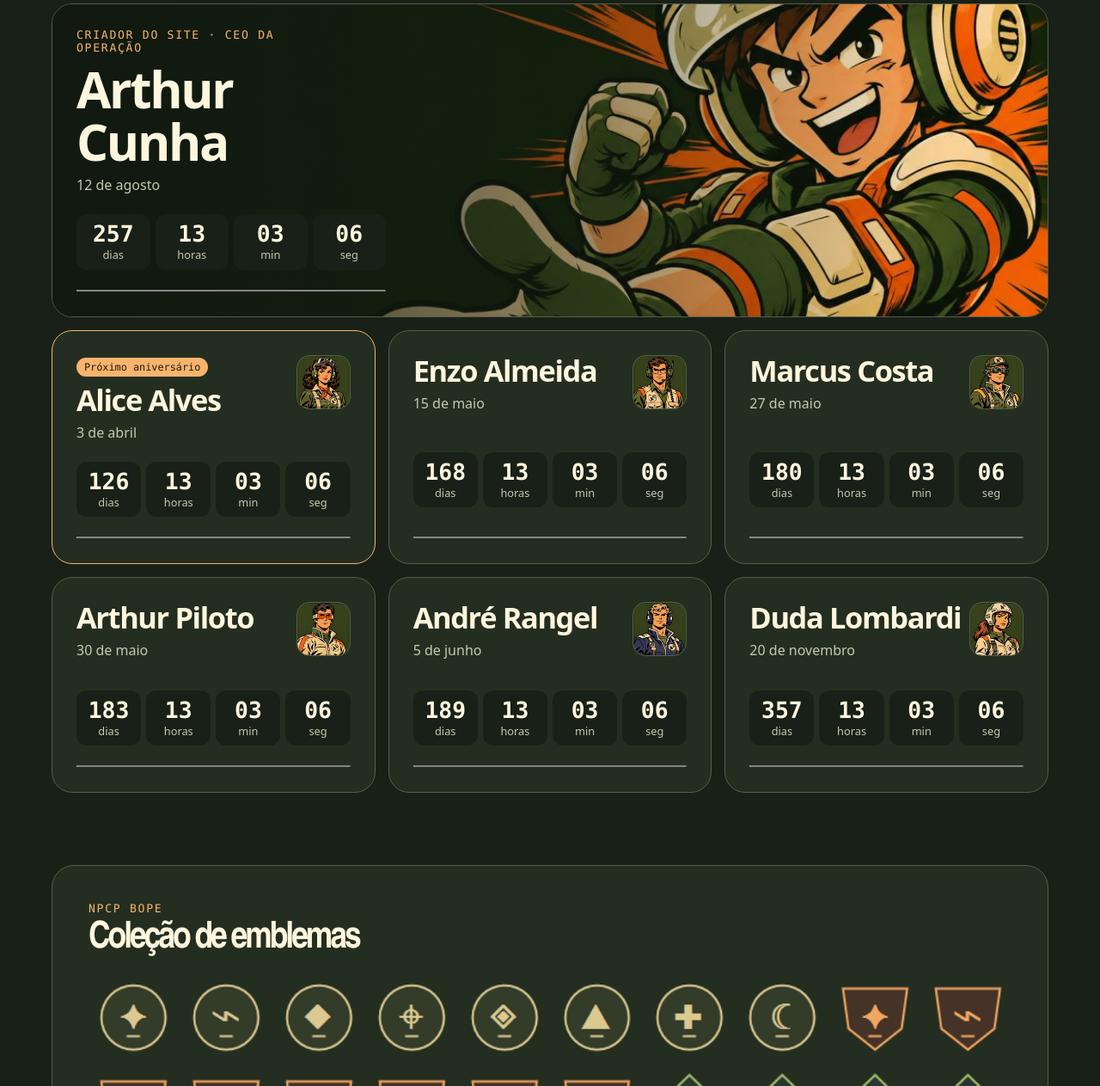
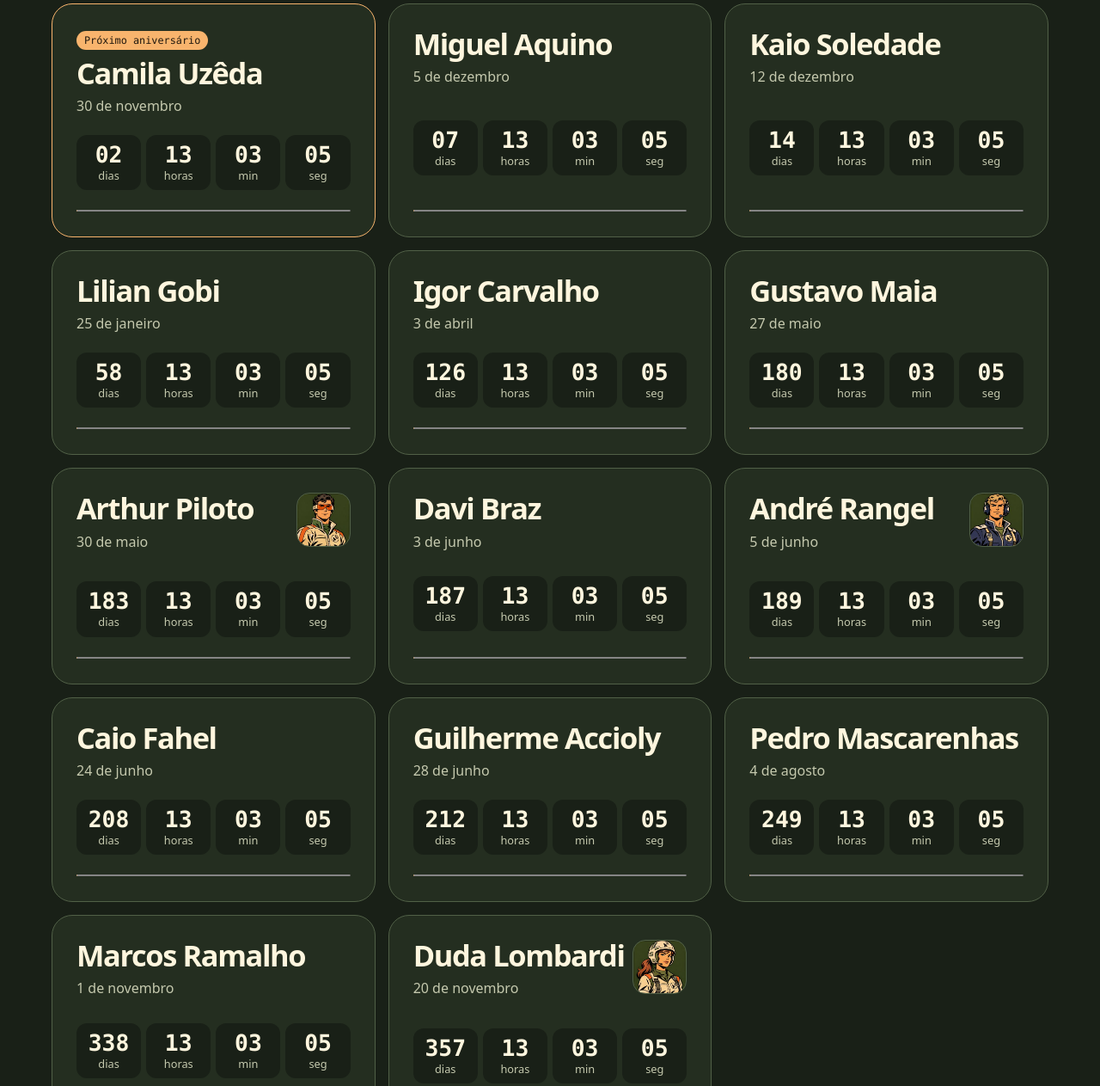
Before and after one commit to arthurcunha88/contagem-de-aniversario-bope, a plain HTML site: page dist/index.html in a window 1280 px wide. Shown: the part 860-2123 px from the top of the page at 86% size. Drawn offline with Linux system fonts and the light colour scheme.

Commit message:
Atualiza agenda com membros do NPCP confirmados nas planilhas

```diff
--- a/dist/app.js
+++ b/dist/app.js
@@ -1,15 +1,13 @@
 
 
 
-const defaults                      = [
-  { id: "alice", day: 3, month: 4 },
-  { id: "enzo", day: 15, month: 5 },
-  { id: "marcus", day: 27, month: 5 },
-  { id: "piloto", day: 30, month: 5 },
-  { id: "andre", day: 5, month: 6 },
-  { id: "arthur", day: 12, month: 8 },
-  { id: "duda", day: 20, month: 11 },
-];
+const defaults                      = [...document.querySelectorAll             ("[data-member]")].flatMap((card) => {
+  const id = card.dataset.member;
+  const date = card.querySelector("time")?.dateTime;
+  if (!id || !date) return [];
+  const [month, day] = date.split("-").map(Number);
+  return [{ id, day, month }];
+});
 const storageKey = "npcpbope:birthday-records:v1";
 
 try {
@@ -102,11 +100,7 @@ function render() {
   schedule.sort((a, b) => orderedNames ? alphabetical.compare(a.name, b.name) : a.birthday.midnight - b.birthday.midnight);
   const order = schedule.map(({ id }) => id).join(",");
   if (list && order !== currentOrder) {
-    const founder = schedule.find(({ id }) => id === "arthur");
-    if (founder) list.append(founder.card);
-    for (const { id, card } of schedule) {
-      if (id !== "arthur") list.append(card);
-    }
+    for (const { card } of schedule) list.append(card);
     currentOrder = order;
   }
   for (const { birthday, card, timer, digits, status, badge, progress } of schedule) {
--- a/dist/index.html
+++ b/dist/index.html
@@ -48,44 +48,34 @@
       </div>
       <div class="birthday-list" id="birthdays">
         <!-- Birthdays are in HTML so dates remain readable without JavaScript. -->
-        <article class="birthday founder" data-reveal data-member="arthur">
+        <article class="birthday" data-reveal data-member="lilian">
           <div class="birthday-heading">
-            <p class="kicker founder-label">Criador do site · CEO da operação</p>
-            <h3>Arthur Cunha</h3><time datetime="08-12">12 de agosto</time>
+            <h3>Lilian Gobi</h3><time datetime="01-25">25 de janeiro</time>
           </div>
           <p class="status" hidden></p>
-          <div class="timer" role="timer" aria-label="Tempo até o aniversário de Arthur Cunha">
+          <div class="timer" role="timer" aria-label="Tempo até o aniversário de Lilian Gobi">
             <span><b>–</b>dias</span><span><b>–</b>horas</span><span><b>–</b>min</span><span><b>–</b>seg</span>
           </div>
         </article>
-        <article class="birthday" data-reveal data-member="alice">
+        <article class="birthday" data-reveal data-member="igor">
           <div class="birthday-heading">
-            <h3>Alice Alves</h3><time datetime="04-03">3 de abril</time>
+            <h3>Igor Carvalho</h3><time datetime="04-03">3 de abril</time>
           </div>
           <p class="status" hidden></p>
-          <div class="timer" role="timer" aria-label="Tempo até o aniversário de Alice Alves">
+          <div class="timer" role="timer" aria-label="Tempo até o aniversário de Igor Carvalho">
             <span><b>–</b>dias</span><span><b>–</b>horas</span><span><b>–</b>min</span><span><b>–</b>seg</span>
           </div>
         </article>
-        <article class="birthday" data-reveal data-member="enzo">
+        <article class="birthday" data-reveal data-member="gustavo">
           <div class="birthday-heading">
-            <h3>Enzo Almeida</h3><time datetime="05-15">15 de maio</time>
+            <h3>Gustavo Maia</h3><time datetime="05-27">27 de maio</time>
           </div>
           <p class="status" hidden></p>
-          <div class="timer" role="timer" aria-label="Tempo até o aniversário de Enzo Almeida">
+          <div class="timer" role="timer" aria-label="Tempo até o aniversário de Gustavo Maia">
             <span><b>–</b>dias</span><span><b>–</b>horas</span><span><b>–</b>min</span><span><b>–</b>seg</span>
           </div>
         </article>
-        <article class="birthday" data-reveal data-member="marcus">
-          <div class="birthday-heading">
-            <h3>Marcus Costa</h3><time datetime="05-27">27 de maio</time>
-          </div>
-          <p class="status" hidden></p>
-          <div class="timer" role="timer" aria-label="Tempo até o aniversário de Marcus Costa">
-            <span><b>–</b>dias</span><span><b>–</b>horas</span><span><b>–</b>min</span><span><b>–</b>seg</span>
-          </div>
-        </article>
-        <article class="birthday" data-reveal data-member="piloto">
+        <article class="birthday has-portrait" data-reveal data-member="piloto">
           <div class="birthday-heading">
             <h3>Arthur Piloto</h3><time datetime="05-30">30 de maio</time>
           </div>
@@ -94,7 +84,16 @@
             <span><b>–</b>dias</span><span><b>–</b>horas</span><span><b>–</b>min</span><span><b>–</b>seg</span>
           </div>
         </article>
-        <article class="birthday" data-reveal data-member="andre">
+        <article class="birthday" data-reveal data-member="davi">
+          <div class="birthday-heading">
+            <h3>Davi Braz</h3><time datetime="06-03">3 de junho</time>
+          </div>
+          <p class="status" hidden></p>
+          <div class="timer" role="timer" aria-label="Tempo até o aniversário de Davi Braz">
+            <span><b>–</b>dias</span><span><b>–</b>horas</span><span><b>–</b>min</span><span><b>–</b>seg</span>
+          </div>
+        </article>
+        <article class="birthday has-portrait" data-reveal data-member="andre">
           <div class="birthday-heading">
             <h3>André Rangel</h3><time datetime="06-05">5 de junho</time>
           </div>
@@ -103,12 +102,75 @@
             <span><b>–</b>dias</span><span><b>–</b>horas</span><span><b>–</b>min</span><span><b>–</b>seg</span>
           </div>
         </article>
-        <article class="birthday" data-reveal data-member="duda">
+        <article class="birthday" data-reveal data-member="caio">
+          <div class="birthday-heading">
+            <h3>Caio Fahel</h3><time datetime="06-24">24 de junho</time>
+          </div>
+          <p class="status" hidden></p>
+          <div class="timer" role="timer" aria-label="Tempo até o aniversário de Caio Fahel">
+            <span><b>–</b>dias</span><span><b>–</b>horas</span><span><b>–</b>min</span><span><b>–</b>seg</span>
+          </div>
+        </article>
+        <article class="birthday" data-reveal data-member="guilherme">
+          <div class="birthday-heading">
+            <h3>Guilherme Accioly</h3><time datetime="06-28">28 de junho</time>
+          </div>
+          <p class="status" hidden></p>
+          <div class="timer" role="timer" aria-label="Tempo até o aniversário de Guilherme Accioly">
+            <span><b>–</b>dias</span><span><b>–</b>horas</span><span><b>–</b>min</span><span><b>–</b>seg</span>
+          </div>
+        </article>
+        <article class="birthday" data-reveal data-member="pedro">
+          <div class="birthday-heading">
+            <h3>Pedro Mascarenhas</h3><time datetime="08-04">4 de agosto</time>
+          </div>
+          <p class="status" hidden></p>
+          <div class="timer" role="timer" aria-label="Tempo até o aniversário de Pedro Mascarenhas">
+            <span><b>–</b>dias</span><span><b>–</b>horas</span><span><b>–</b>min</span><span><b>–</b>seg</span>
+          </div>
+        </article>
+        <article class="birthday" data-reveal data-member="marcos">
+          <div class="birthday-heading">
+            <h3>Marcos Ramalho</h3><time datetime="11-01">1 de novembro</time>
+          </div>
+          <p class="status" hidden></p>
+          <div class="timer" role="timer" aria-label="Tempo até o aniversário de Marcos Ramalho">
+            <span><b>–</b>dias</span><span><b>–</b>horas</span><span><b>–</b>min</span><span><b>–</b>seg</span>
+          </div>
+        </article>
+        <article class="birthday has-portrait" data-reveal data-member="duda">
           <div class="birthday-heading">
             <h3>Duda Lombardi</h3><time datetime="11-20">20 de novembro</time>
           </div>
           <p class="status" hidden></p>
           <div class="timer" role="timer" aria-label="Tempo até o aniversário de Duda Lombardi">
+            <span><b>–</b>dias</span><span><b>–</b>horas</span><span><b>–</b>min</span><span><b>–</b>seg</span>
+          </div>
+        </article>
+        <article class="birthday" data-reveal data-member="camila">
+          <div class="birthday-heading">
+            <h3>Camila Uzêda</h3><time datetime="11-30">30 de novembro</time>
+          </div>
+          <p class="status" hidden></p>
+          <div class="timer" role="timer" aria-label="Tempo até o aniversário de Camila Uzêda">
+            <span><b>–</b>dias</span><span><b>–</b>horas</span><span><b>–</b>min</span><span><b>–</b>seg</span>
+          </div>
+        </article>
+        <article class="birthday" data-reveal data-member="miguel">
+          <div class="birthday-heading">
+            <h3>Miguel Aquino</h3><time datetime="12-05">5 de dezembro</time>
+          </div>
+          <p class="status" hidden></p>
+          <div class="timer" role="timer" aria-label="Tempo até o aniversário de Miguel Aquino">
+            <span><b>–</b>dias</span><span><b>–</b>horas</span><span><b>–</b>min</span><span><b>–</b>seg</span>
+          </div>
+        </article>
+        <article class="birthday" data-reveal data-member="kaio">
+          <div class="birthday-heading">
+            <h3>Kaio Soledade</h3><time datetime="12-12">12 de dezembro</time>
+          </div>
+          <p class="status" hidden></p>
+          <div class="timer" role="timer" aria-label="Tempo até o aniversário de Kaio Soledade">
             <span><b>–</b>dias</span><span><b>–</b>horas</span><span><b>–</b>min</span><span><b>–</b>seg</span>
           </div>
         </article>
--- a/dist/style.css
+++ b/dist/style.css
@@ -78,12 +78,6 @@ h2 { font: 820 clamp(2.2rem, 5.6vw, 4.2rem)/.98 var(--display); letter-spacing:
 h3 { font-size: clamp(1.45rem, 2.8vw, 2.15rem); line-height: 1.05; letter-spacing: -.04em; overflow-wrap: anywhere; }
 time { display: inline-block; color: var(--muted); margin-top: 8px; }
 .next-birthday { display: inline-block; width: fit-content; color: var(--button-ink); background: var(--accent); font: .74rem var(--mono); border-radius: 999px; padding: 4px 9px; margin-bottom: 9px; }
-.founder { grid-column: 1 / -1; grid-row: 1; min-height: 245px; align-items: start; background: var(--hero-shade); }
-.founder::before { content: ""; position: absolute; z-index: -1; inset: 0; background: linear-gradient(90deg, var(--hero-shade) 2%, transparent 90%), url("arthur-corporal.jpg") 75% 45% / cover; }
-.founder h3 { font-size: clamp(2.05rem, 5vw, 3.65rem); }
-.founder-label { margin-bottom: 10px; }
-.founder .timer, .founder .year-progress { width: min(100%, 360px); }
-.founder .birthday-heading { max-width: min(100%, 32ch); }
 .timer { display: grid; grid-template-columns: repeat(4, minmax(0, 1fr)); width: 100%; gap: 6px; }
 .timer span { text-align: center; background: var(--page); border-radius: 12px; padding: 7px 3px; color: var(--muted); font-size: .8rem; }
 .timer b { display: block; color: var(--ink); font: 700 clamp(1.1rem, 2.9vw, 1.65rem) var(--mono); font-variant-numeric: tabular-nums; }
@@ -95,19 +89,16 @@ footer { padding-bottom: clamp(24px, 5vw, 64px); }
 .insignia-grid { margin-top: 17px; display: grid; grid-template-columns: repeat(10, minmax(0, 1fr)); gap: 5px; }
 .insignia { display: block; aspect-ratio: 1; background: url("emblemas-npcp.png") no-repeat; background-size: 1000% 400%; transition: filter .2s, transform .25s; }
 .insignia:hover { transform: translateY(-5px) rotate(-6deg); filter: brightness(1.22); }
-.birthday:not(.founder) .birthday-heading { position: relative; max-width: 100%; padding-right: 72px; min-height: 81px; }
-.birthday:not(.founder) .birthday-heading::after {
+.birthday.has-portrait .birthday-heading { position: relative; max-width: 100%; padding-right: 72px; min-height: 81px; }
+.birthday.has-portrait .birthday-heading::after {
   content: ""; position: absolute; right: 0; top: 0; width: 61px; aspect-ratio: 1;
   border: 1px solid var(--panel-border); border-radius: 15px;
   background: url("equipe-npcp.jpg") no-repeat; background-size: 300% 200%;
   background-position: var(--portrait-x, 0%) var(--portrait-y, 0%);
 }
-[data-member="enzo"] { --portrait-x: 50%; }
-[data-member="marcus"] { --portrait-x: 100%; }
 [data-member="piloto"] { --portrait-y: 100%; }
 [data-member="andre"] { --portrait-x: 50%; --portrait-y: 100%; }
 [data-member="duda"] { --portrait-x: 100%; --portrait-y: 100%; }
-@media (min-width: 750px) { .founder { padding-right: 38%; } }
 @media (max-width: 980px) {
   .birthday-list { grid-template-columns: repeat(2, minmax(0, 1fr)); }
 }
@@ -119,7 +110,6 @@ footer { padding-bottom: clamp(24px, 5vw, 64px); }
   .palette-label { display: none; }
   .hero::before { background-image: linear-gradient(90deg, var(--hero-shade) 5%, #11191055), url("hero-observatorio.jpg"); }
   .hero { padding-bottom: 100px; }
-  .founder::before { opacity: .57; }
   .insignia-grid { grid-template-columns: repeat(5, minmax(0, 1fr)); }
 }
 @media (prefers-reduced-motion: reduce) {
```
Also changed, not shown: 2 other files.
